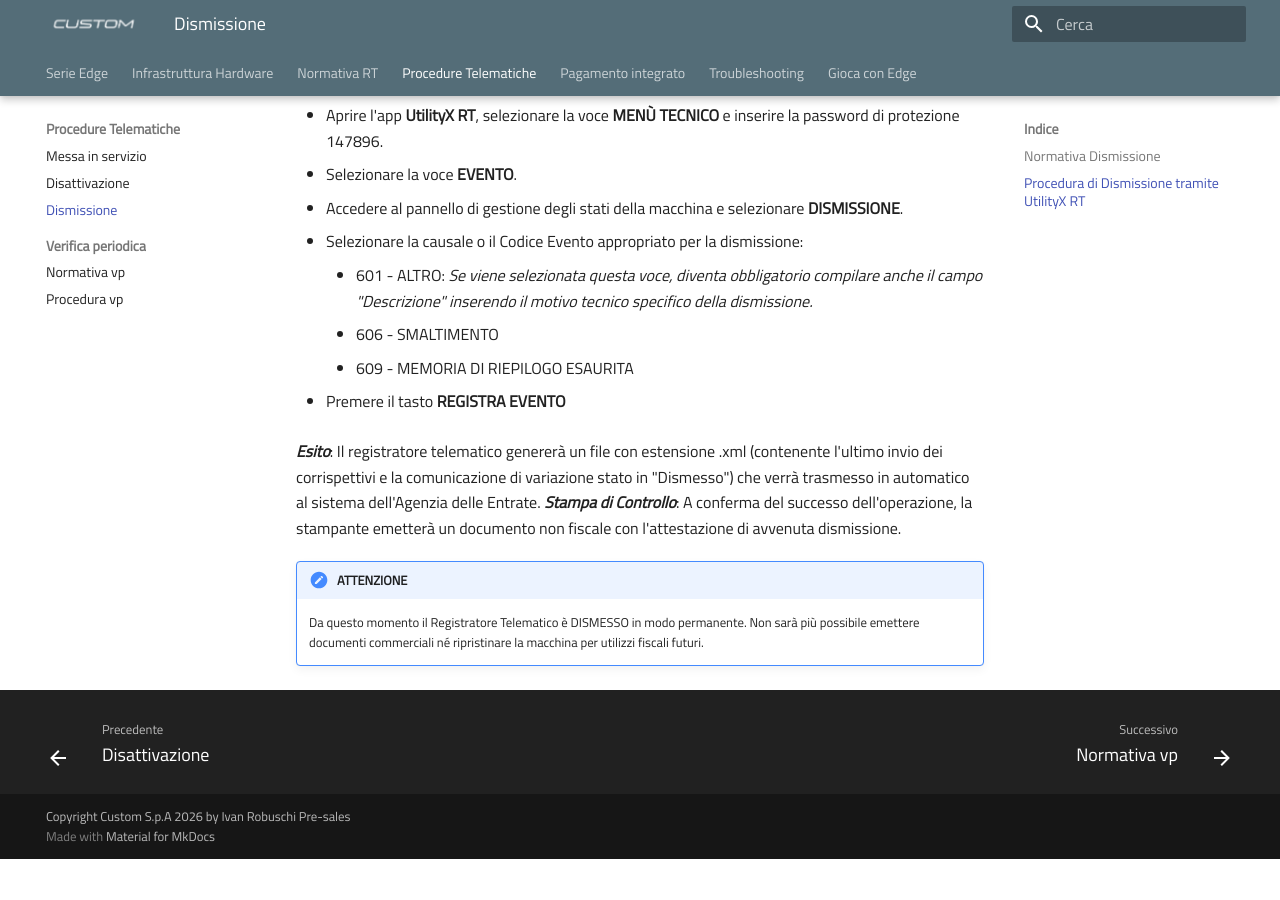
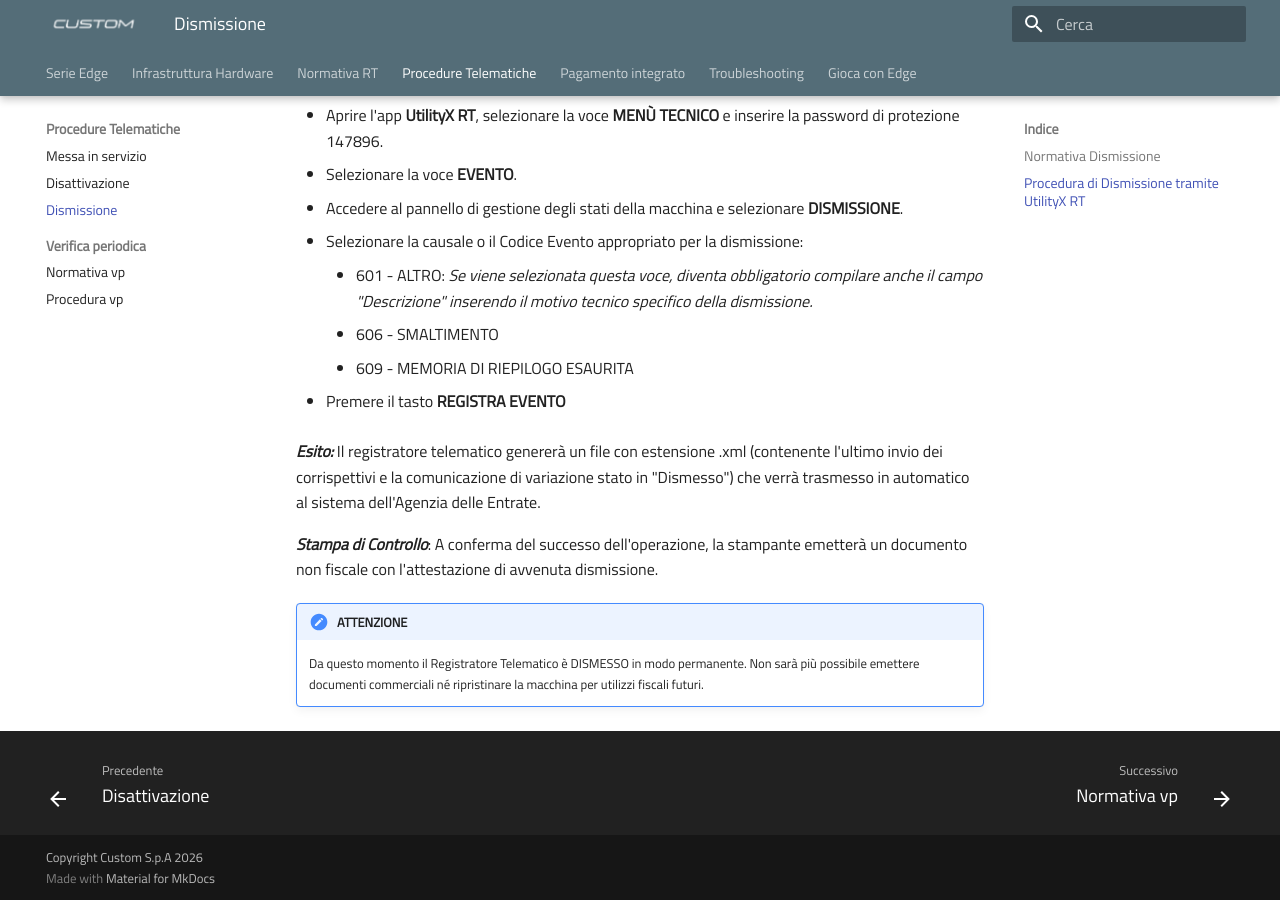
Before and after one commit to ivanrobuschi-custom/corso-tecnico-edge-n, an MkDocs documentation site: the page built from docs/dismissione.md, in a window 1280 px wide and 900 px high, scrolled down 723 px. Built offline with MkDocs 1.6.1 and Material for MkDocs 9.7.7, drawn with Linux system fonts in a browser that asks for light colours; before the commit the page ends 1582 px from its top, so only the background shows below that.

Commit message:
modifica footer

```diff
--- a/docs/dismissione.md
+++ b/docs/dismissione.md
@@ -24,8 +24,11 @@ A differenza della Disattivazione, al termine del processo di Dismissione il Reg
 
 - Premere il tasto **REGISTRA EVENTO**
 
-_**Esito**_: Il registratore telematico genererà un file con estensione .xml (contenente l'ultimo invio dei corrispettivi e la comunicazione di variazione stato in "Dismesso") che verrà trasmesso in automatico al sistema dell'Agenzia delle Entrate.
-_**Stampa di Controllo**_: A conferma del successo dell'operazione, la stampante emetterà un documento non fiscale con l'attestazione di avvenuta dismissione.
+_**Esito:**_
+    Il registratore telematico genererà un file con estensione .xml (contenente l'ultimo invio dei corrispettivi e la comunicazione di variazione stato in "Dismesso") che verrà trasmesso in automatico al sistema dell'Agenzia delle Entrate.
+
+_**Stampa di Controllo**_:
+    A conferma del successo dell'operazione, la stampante emetterà un documento non fiscale con l'attestazione di avvenuta dismissione.
 
 !!! wanrning "ATTENZIONE"
     Da questo momento il Registratore Telematico è DISMESSO in modo permanente. Non sarà più possibile emettere documenti commerciali né ripristinare la macchina per utilizzi fiscali futuri.
--- a/mkdocs.yml
+++ b/mkdocs.yml
@@ -40,7 +40,7 @@ plugins:
   - search
   - tags
 
-copyright: Copyright Custom S.p.A 2026 by Ivan Robuschi Pre-sales
+copyright: Copyright Custom S.p.A 2026
 
 nav:
   - Serie Edge: index.md
```
Also changed, not shown: docs/connessione_eth.md (+14 -13 lines), docs/disallineamento.md (+11 -5 lines).
